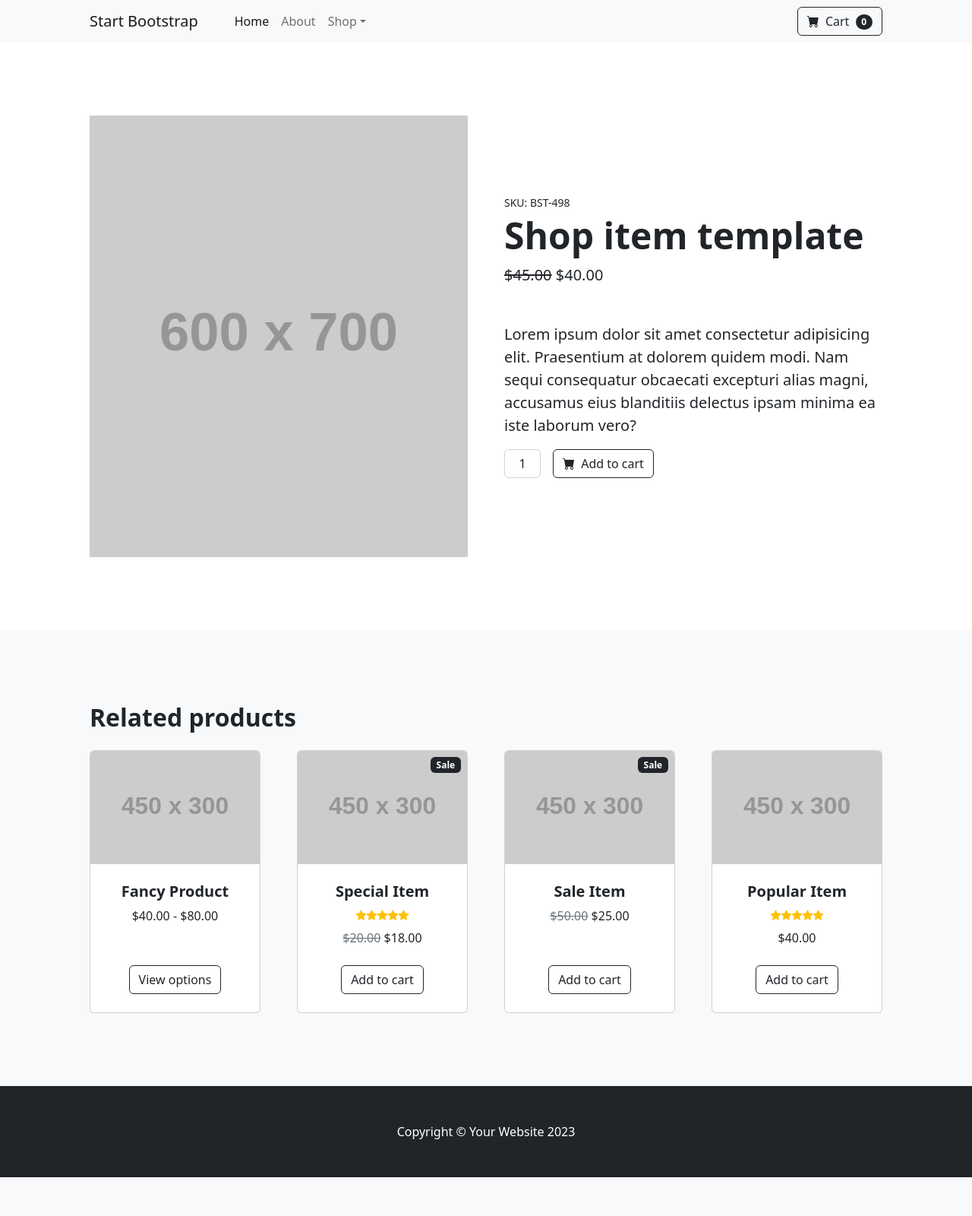
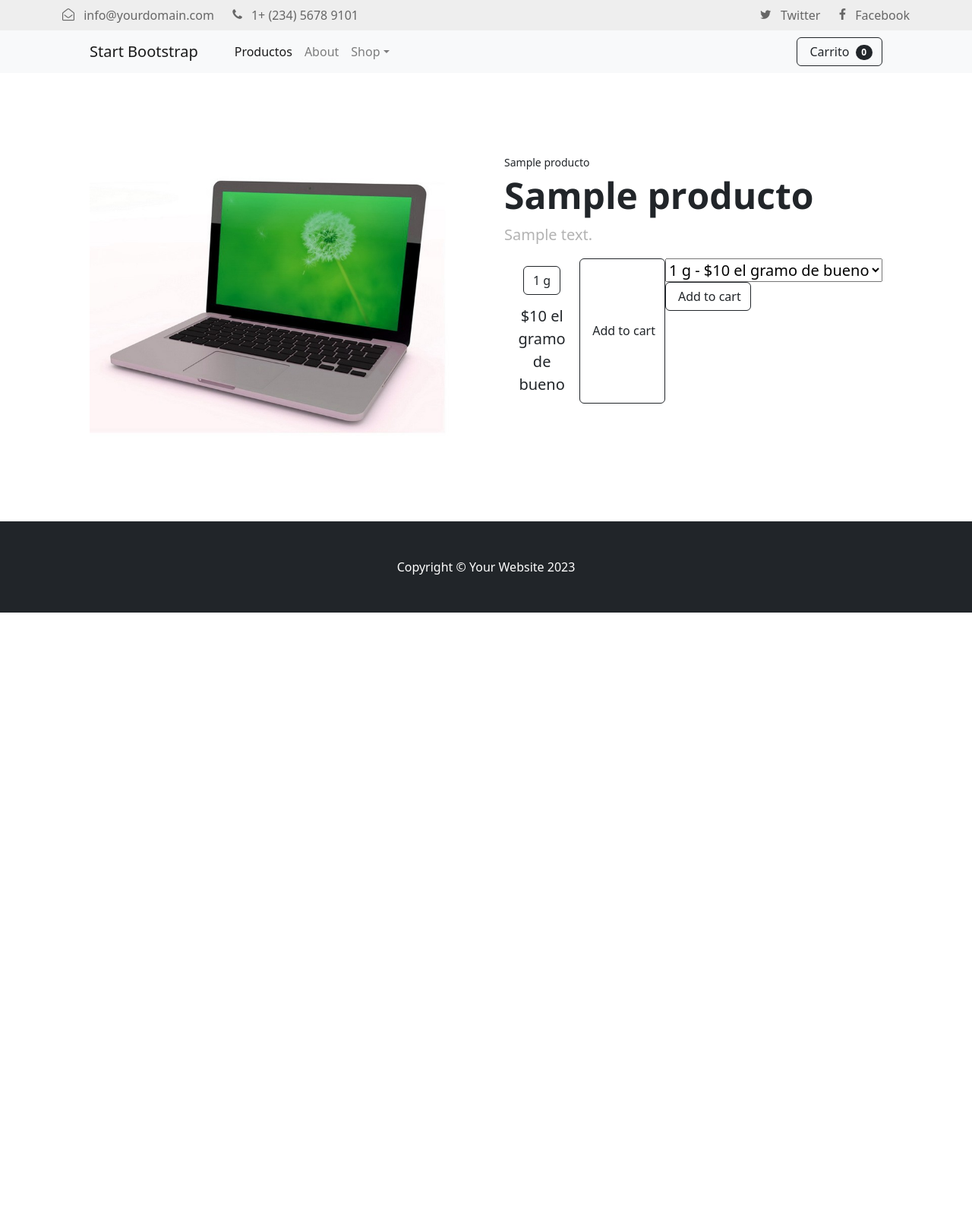
Before and after one commit to EgoitzAB/Project_Django, a Django app: a page that uses compra/urls.py in a window 1280 px wide. Shown: the whole page at 76% size. Before the commit the page ends 1549 px from the top, so only its background shows below. Run offline with Django 4.2, Linux system fonts and the light colour scheme; tables that the repository leaves empty hold one stand-in row (values such as "Sample post"); grey boxes labelled with a size stand in for pictures from a placeholder-image service; parts of the project's set-up code (start-up, migrations or seed data) failed here and were passed over; some libraries are stand-ins or nearby versions; some web fonts are replaced.

Commit message:
basic templates and urls done, carrito unfinished need auth

```diff
--- a/compra/urls.py
+++ b/compra/urls.py
@@ -1,5 +1,5 @@
 from django.urls import path
-from .views import create_checkout_session, carrito
+from .views import create_checkout_session, carrito, agregar_producto, eliminar_producto, restar_producto, limpiar_carrito
 from django.conf import settings
 import stripe
 
@@ -7,13 +7,9 @@ app_name = "compra"
 
 urlpatterns = [
         path('create-checkout-session/', create_checkout_session, name="create-checkout-session"),
-        path('cart/add/<int:id>/', views.cart_add, name='cart_add'),
-        path('cart/item_clear/<int:id>/', views.item_clear, name='item_clear'),
-        path('cart/item_increment/<int:id>/',
-                views.item_increment, name='item_increment'),
-        path('cart/item_decrement/<int:id>/',
-                views.item_decrement, name='item_decrement'),
-        path('cart/cart_clear/', views.cart_clear, name='cart_clear'),
-        path('cart/cart-detail/',views.cart_detail,name='cart_detail'),
-
+        path('carrito/', carrito, name="carrito"),
+        path('agregar/', agregar_producto, name="agregar"),
+        path('eliminar/<int:producto_id>/', eliminar_producto, name="eliminar"),
+        path('restar/<int:producto_id>/', restar_producto, name="restar"),
+        path('limpiar/', limpiar_carrito, name="limpiar"),
 ]
--- a/exercise_django/settings.py
+++ b/exercise_django/settings.py
@@ -71,6 +71,8 @@ TEMPLATES = [
                 'django.template.context_processors.request',
                 'django.contrib.auth.context_processors.auth',
                 'django.contrib.messages.context_processors.messages',
+
+                'compra.context_processor.carrito_total'
             ],
         },
     },
--- a/templates/pages/index.html
+++ /dev/null
@@ -1,187 +0,0 @@
-
-<!DOCTYPE html>
-{% load static %}
-<html lang="en">
-    <head>
-        <meta charset="utf-8" />
-        <meta name="viewport" content="width=device-width, initial-scale=1, shrink-to-fit=no" />
-        <meta name="description" content="" />
-        <meta name="author" content="" />
-        <title>Shop Item - Start Bootstrap Template</title>
-        <!-- Favicon-->
-        <link rel="icon" type="image/x-icon" href="{% static '/assets/favicon.ico' %}" />
-        <!-- Bootstrap icons-->
-        <link href="https://cdn.jsdelivr.net/npm/bootstrap-icons@1.5.0/font/bootstrap-icons.css" rel="stylesheet" />
-        <!-- Core theme CSS (includes Bootstrap)-->
-        <link href="{% static 'css/styles1.css' %}" rel="stylesheet" />
-    </head>
-    <body>
-        <!-- Navigation-->
-        <nav class="navbar navbar-expand-lg navbar-light bg-light">
-            <div class="container px-4 px-lg-5">
-                <a class="navbar-brand" href="#!">Start Bootstrap</a>
-                <button class="navbar-toggler" type="button" data-bs-toggle="collapse" data-bs-target="#navbarSupportedContent" aria-controls="navbarSupportedContent" aria-expanded="false" aria-label="Toggle navigation"><span class="navbar-toggler-icon"></span></button>
-                <div class="collapse navbar-collapse" id="navbarSupportedContent">
-                    <ul class="navbar-nav me-auto mb-2 mb-lg-0 ms-lg-4">
-                        <li class="nav-item"><a class="nav-link active" aria-current="page" href="#!">Home</a></li>
-                        <li class="nav-item"><a class="nav-link" href="#!">About</a></li>
-                        <li class="nav-item dropdown">
-                            <a class="nav-link dropdown-toggle" id="navbarDropdown" href="#" role="button" data-bs-toggle="dropdown" aria-expanded="false">Shop</a>
-                            <ul class="dropdown-menu" aria-labelledby="navbarDropdown">
-                                <li><a class="dropdown-item" href="#!">All Products</a></li>
-                                <li><hr class="dropdown-divider" /></li>
-                                <li><a class="dropdown-item" href="#!">Popular Items</a></li>
-                                <li><a class="dropdown-item" href="#!">New Arrivals</a></li>
-                            </ul>
-                        </li>
-                    </ul>
-                    <form class="d-flex">
-                        <button class="btn btn-outline-dark" type="submit">
-                            <i class="bi-cart-fill me-1"></i>
-                            Cart
-                            <span class="badge bg-dark text-white ms-1 rounded-pill">0</span>
-                        </button>
-                    </form>
-                </div>
-            </div>
-        </nav>
-        <!-- Product section-->
-        <section class="py-5">
-            <div class="container px-4 px-lg-5 my-5">
-                <div class="row gx-4 gx-lg-5 align-items-center">
-                    <div class="col-md-6"><img class="card-img-top mb-5 mb-md-0" src="https://dummyimage.com/600x700/dee2e6/6c757d.jpg" alt="..." /></div>
-                    <div class="col-md-6">
-                        <div class="small mb-1">SKU: BST-498</div>
-                        <h1 class="display-5 fw-bolder">Shop item template</h1>
-                        <div class="fs-5 mb-5">
-                            <span class="text-decoration-line-through">$45.00</span>
-                            <span>$40.00</span>
-                        </div>
-                        <p class="lead">Lorem ipsum dolor sit amet consectetur adipisicing elit. Praesentium at dolorem quidem modi. Nam sequi consequatur obcaecati excepturi alias magni, accusamus eius blanditiis delectus ipsam minima ea iste laborum vero?</p>
-                        <div class="d-flex">
-                            <input class="form-control text-center me-3" id="inputQuantity" type="num" value="1" style="max-width: 3rem" />
-                            <button class="btn btn-outline-dark flex-shrink-0" type="button">
-                                <i class="bi-cart-fill me-1"></i>
-                                Add to cart
-                            </button>
-                        </div>
-                    </div>
-                </div>
-            </div>
-        </section>
-        <!-- Related items section-->
-        <section class="py-5 bg-light">
-            <div class="container px-4 px-lg-5 mt-5">
-                <h2 class="fw-bolder mb-4">Related products</h2>
-                <div class="row gx-4 gx-lg-5 row-cols-2 row-cols-md-3 row-cols-xl-4 justify-content-center">
-                    <div class="col mb-5">
-                        <div class="card h-100">
-                            <!-- Product image-->
-                            <img class="card-img-top" src="https://dummyimage.com/450x300/dee2e6/6c757d.jpg" alt="..." />
-                            <!-- Product details-->
-                            <div class="card-body p-4">
-                                <div class="text-center">
-                                    <!-- Product name-->
-                                    <h5 class="fw-bolder">Fancy Product</h5>
-                                    <!-- Product price-->
-                                    $40.00 - $80.00
-                                </div>
-                            </div>
-                            <!-- Product actions-->
-                            <div class="card-footer p-4 pt-0 border-top-0 bg-transparent">
-                                <div class="text-center"><a class="btn btn-outline-dark mt-auto" href="#">View options</a></div>
-                            </div>
-                        </div>
-                    </div>
-                    <div class="col mb-5">
-                        <div class="card h-100">
-                            <!-- Sale badge-->
-                            <div class="badge bg-dark text-white position-absolute" style="top: 0.5rem; right: 0.5rem">Sale</div>
-                            <!-- Product image-->
-                            <img class="card-img-top" src="https://dummyimage.com/450x300/dee2e6/6c757d.jpg" alt="..." />
-                            <!-- Product details-->
-                            <div class="card-body p-4">
-                                <div class="text-center">
-                                    <!-- Product name-->
-                                    <h5 class="fw-bolder">Special Item</h5>
-                                    <!-- Product reviews-->
-                                    <div class="d-flex justify-content-center small text-warning mb-2">
-                                        <div class="bi-star-fill"></div>
-                                        <div class="bi-star-fill"></div>
-                                        <div class="bi-star-fill"></div>
-                                        <div class="bi-star-fill"></div>
-                                        <div class="bi-star-fill"></div>
-                                    </div>
-                                    <!-- Product price-->
-                                    <span class="text-muted text-decoration-line-through">$20.00</span>
-                                    $18.00
-                                </div>
-                            </div>
-                            <!-- Product actions-->
-                            <div class="card-footer p-4 pt-0 border-top-0 bg-transparent">
-                                <div class="text-center"><a class="btn btn-outline-dark mt-auto" href="#">Add to cart</a></div>
-                            </div>
-                        </div>
-                    </div>
-                    <div class="col mb-5">
-                        <div class="card h-100">
-                            <!-- Sale badge-->
-                            <div class="badge bg-dark text-white position-absolute" style="top: 0.5rem; right: 0.5rem">Sale</div>
-                            <!-- Product image-->
-                            <img class="card-img-top" src="https://dummyimage.com/450x300/dee2e6/6c757d.jpg" alt="..." />
-                            <!-- Product details-->
-                            <div class="card-body p-4">
-                                <div class="text-center">
-                                    <!-- Product name-->
-                                    <h5 class="fw-bolder">Sale Item</h5>
-                                    <!-- Product price-->
-                                    <span class="text-muted text-decoration-line-through">$50.00</span>
-                                    $25.00
-                                </div>
-                            </div>
-                            <!-- Product actions-->
-                            <div class="card-footer p-4 pt-0 border-top-0 bg-transparent">
-                                <div class="text-center"><a class="btn btn-outline-dark mt-auto" href="#">Add to cart</a></div>
-                            </div>
-                        </div>
-                    </div>
-                    <div class="col mb-5">
-                        <div class="card h-100">
-                            <!-- Product image-->
-                            <img class="card-img-top" src="https://dummyimage.com/450x300/dee2e6/6c757d.jpg" alt="..." />
-                            <!-- Product details-->
-                            <div class="card-body p-4">
-                                <div class="text-center">
-                                    <!-- Product name-->
-                                    <h5 class="fw-bolder">Popular Item</h5>
-                                    <!-- Product reviews-->
-                                    <div class="d-flex justify-content-center small text-warning mb-2">
-                                        <div class="bi-star-fill"></div>
-                                        <div class="bi-star-fill"></div>
-                                        <div class="bi-star-fill"></div>
-                                        <div class="bi-star-fill"></div>
-                                        <div class="bi-star-fill"></div>
-                                    </div>
-                                    <!-- Product price-->
-                                    $40.00
-                                </div>
-                            </div>
-                            <!-- Product actions-->
-                            <div class="card-footer p-4 pt-0 border-top-0 bg-transparent">
-                                <div class="text-center"><a class="btn btn-outline-dark mt-auto" href="#">Add to cart</a></div>
-                            </div>
-                        </div>
-                    </div>
-                </div>
-            </div>
-        </section>
-        <!-- Footer-->
-        <footer class="py-5 bg-dark">
-            <div class="container"><p class="m-0 text-center text-white">Copyright &copy; Your Website 2023</p></div>
-        </footer>
-        <!-- Bootstrap core JS-->
-        <script src="https://cdn.jsdelivr.net/npm/bootstrap@5.2.3/dist/js/bootstrap.bundle.min.js"></script>
-        <!-- Core theme JS-->
-        <script src="{% static 'js/scripts.js' %}"></script>
-    </body>
-</html>
--- a/templates/pages/navbar.html
+++ b/templates/pages/navbar.html
@@ -35,55 +35,38 @@
   </div>
 </div>
 
-<header class="site-navbar js-sticky-header site-navbar-target" role="banner">
-
-  <div class="container">
-    <div class="row align-items-center position-relative">
-
-
-      <div class="site-logo">
-        <a href="index.html" class="text-black"><span class="text-primary">Brand</a>
     </div>
-
-      <div class="col-12">
-        <nav class="site-navigation text-right ml-auto " role="navigation">
-
-          <ul class="site-menu main-menu js-clone-nav ml-auto d-none d-lg-block">
-            <li><a href="{% url 'tienda:listado' %}" class="nav-link">Home</a>
-            </li>
-            <li><a href="#services-section" class="nav-link">Services</a></li>
-
-
-            <li class="has-children">
-              <a href="#about-section" class="nav-link">About Us</a>
-              <ul class="dropdown arrow-top">
-                <li><a href="#team-section" class="nav-link">Team</a></li>
-                <li><a href="#pricing-section" class="nav-link">Pricing</a></li>
-                <li><a href="#faq-section" class="nav-link">FAQ</a></li>
-                <li class="has-children">
-                  <a href="#">More Links</a>
-                  <ul class="dropdown">
-                    <li><a href="#">Menu One</a></li>
-                    <li><a href="#">Menu Two</a></li>
-                    <li><a href="#">Menu Three</a></li>
+  </div>
+          <!-- Navigation-->
+          <nav class="navbar navbar-expand-lg navbar-light bg-light">
+            <div class="container px-4 px-lg-5">
+                <a class="navbar-brand" href="#!">Start Bootstrap</a>
+                <button class="navbar-toggler" type="button" data-bs-toggle="collapse" data-bs-target="#navbarSupportedContent" aria-controls="navbarSupportedContent" aria-expanded="false" aria-label="Toggle navigation"><span class="navbar-toggler-icon"></span></button>
+                <div class="collapse navbar-collapse" id="navbarSupportedContent">
+                    <ul class="navbar-nav me-auto mb-2 mb-lg-0 ms-lg-4">
+                        <li class="nav-item"><a class="nav-link active" aria-current="page" href="{% url 'tienda:listado'%}">Productos</a></li>
+                        <li class="nav-item"><a class="nav-link" href="#!">About</a></li>
+                        <li class="nav-item dropdown">
+                            <a class="nav-link dropdown-toggle" id="navbarDropdown" href="#" role="button" data-bs-toggle="dropdown" aria-expanded="false">Shop</a>
+                            <ul class="dropdown-menu" aria-labelledby="navbarDropdown">
+                                <li><a class="dropdown-item" href="#!">All Products</a></li>
+                                <li><hr class="dropdown-divider" /></li>
+                                <li><a class="dropdown-item" href="#!">Popular Items</a></li>
+                                <li><a class="dropdown-item" href="#!">New Arrivals</a></li>
                             </ul>
                         </li>
                     </ul>
-            </li>
-
-            <li><a href="#why-us-section" class="nav-link">Why Us</a></li>
-
-            <li><a href="#testimonials-section" class="nav-link">Testimonials</a></li>
-            <li><a href="#blog-section" class="nav-link">Blog</a></li>
-            <li><a href="#contact-section" class="nav-link">Contact</a></li>
-          </ul>
+                    <form class="d-flex" action="{% url 'compra:carrito' %}">
+                        <button class="btn btn-outline-dark" type="submit">
+                            <i class="bi-cart-fill me-1"></i>
+                            Carrito
+                            <span class="badge bg-dark text-white ms-1 rounded-pill">0</span>
+                        </button>
+                    </form>
+                </div>
+            </div>
         </nav>
 
         </div>
-
-      <div class="toggle-button d-inline-block d-lg-none"><a href="#" class="site-menu-toggle py-5 js-menu-toggle text-black active"><span class="icon-menu h3"></span></a></div>
-
         </div>
-  </div>
-
 </header>
--- a/tienda/admin.py
+++ b/tienda/admin.py
@@ -6,19 +6,20 @@ from .models import Producto, Precio_stock
 
 class PreciosInLine(admin.TabularInline):
     model = Precio_stock
+    extra = 1
 
 class ProductoAdmin(admin.ModelAdmin):
     # ... other configurations ...
 
     def get_precios(self, obj):
         precios = obj.precios.all()
-        return precios if precios.exists() else None
+        return ", ".join(str(p.precio) for p in precios) if precios.exists() else None
 
     # Define descripciones personalizadas para las columnas
     get_precios.short_description = "Precios"
 
     # Utiliza los métodos en list_display
-    list_display = ("name", "get_precios",)  # Use "name" or other valid fields of the Producto model
+    list_display = ("name", "get_precios",)
     prepopulated_fields = {"slug": ("name",)}
     inlines = [PreciosInLine]
 
--- a/tienda/models.py
+++ b/tienda/models.py
@@ -40,7 +40,7 @@ class Producto(models.Model):
 
 class Precio_stock(models.Model):
 
-    producto = models.ForeignKey(Producto, on_delete=models.CASCADE, related_name="precio")
+    producto = models.ForeignKey(Producto, on_delete=models.CASCADE, related_name="precios")
     precio = models.SmallIntegerField(blank=True, null=True)
     peso = models.SmallIntegerField(blank=True, null=True)
     stock = models.PositiveIntegerField(blank=True, null=True)
--- a/tienda/templates/tienda/detalle.html
+++ b/tienda/templates/tienda/detalle.html
@@ -1,7 +1,103 @@
 {% extends 'pages/base.html' %}
 {% load static %}
+{% block extrahead %}
+<style>
+/* Estilo para el contenedor del producto */
+.product {
+  display: inline-block;
+  margin: 10px;
+  text-align: center;
+}
+
+/* Estilo para ocultar el botón de radio visualmente pero mantenerlo interactivo */
+.visually-hidden {
+  position: absolute;
+  clip: rect(0 0 0 0);
+  pointer-events: none;
+}
+
+/* Estilo para el botón con apariencia de botón */
+.btn {
+  display: inline-block;
+  padding: 5px 10px;
+  background-color: #f0f0f0;
+  border: 1px solid #ccc;
+  cursor: pointer;
+}
+
+/* Estilo para la etiqueta del botón */
+.btn-label {
+  display: block;
+}
+
+/* Estilo para el precio */
+.price {
+  display: none;
+  margin-top: 5px; /* Espaciado entre el botón y el precio */
+}
+
+/* Mostrar el precio cuando el botón está seleccionado */
+.visually-hidden:checked + .btn-label + .price {
+  display: block;
+}
+
+  </style>
+{% endblock extrahead %}
 {% block navbar %}
 {% include 'pages/navbar.html' %}
 {% endblock navbar %}
 {% block content %}
+        <!-- Product section-->
+        <section class="py-5">
+            <div class="container px-4 px-lg-5 my-5">
+                <div class="row gx-4 gx-lg-5 align-items-center">
+                    <div class="col-md-6"><img class="card-img-top mb-5 mb-md-0" src="{% static '/images/146-Equipo-informatico-3720195620.jpeg' %}" alt="imagen de prueba" /></div>
+                    <div class="col-md-6">
+                        <div class="small mb-1">{{ object.name }}</div>
+                        <h1 class="display-5 fw-bolder">{{ object.name }}</h1>
+                        <div class="fs-5 mb-5">
+                        <p class="lead">{{ object.description }}</p>
+                        <div class="d-flex">
+
+
+                            {% for datos in object.precios.all %}
+                                <div class="product">
+                                    <input type="radio" class="btn-check visually-hidden" name="add-to-cart" id="{{datos.id}}" autocomplete="off" {% if forloop.first %}checked{% endif %}>
+                                    <label class="btn btn-label" for="{{datos.id}}">{{ datos.peso }} g</label>
+                                    <div class="price">${{ datos.precio }} el gramo de bueno</div>
+                                </div>
+                            {% endfor %}
+                            <button class="btn btn-outline-dark flex-shrink-0" type="button">
+                                <i class="bi-cart-fill me-1"></i>
+                                Add to cart
+                            </button>
+                            <form method="post" action="{% url 'compra:agregar' %}">
+                                {% csrf_token %}
+                                <select name="producto_id">
+                                  {% for datos in object.precios.all %}
+                                    <option value="{{ datos.id }}">{{ datos.peso }} g - ${{ datos.precio }} el gramo de bueno</option>
+                                  {% endfor %}
+                                </select>
+                                <button type="submit" class="btn btn-outline-dark flex-shrink-0">
+                                  <i class="bi-cart-fill me-1"></i>
+                                  Add to cart
+                                </button>
+                              </form>
+
+                    </div>
+                </div>
+            </div>
+        </section>
 {% endblock content %}
+{% block footer %}
+<!-- Footer-->
+<footer class="py-5 bg-dark">
+    <div class="container"><p class="m-0 text-center text-white">Copyright &copy; Your Website 2023</p></div>
+</footer>
+{% endblock footer %}
+{% block javascript %}
+        <!-- Bootstrap core JS-->
+        <script src="https://cdn.jsdelivr.net/npm/bootstrap@5.2.3/dist/js/bootstrap.bundle.min.js"></script>
+        <!-- Core theme JS-->
+        <script src="{% static 'js/scripts.js' %}"></script>
+{% endblock javascript %}
--- a/tienda/templates/tienda/index.html
+++ b/tienda/templates/tienda/index.html
@@ -14,9 +14,6 @@ Website Menu #4
 {% endblock navbar %}
 
 {% block content %}
-TEST TESt
-
-
 
 <div class="hero" style="background-image: url('static/images/hero_1.jpg');"></div>
 {% endblock content %}
--- a/tienda/views.py
+++ b/tienda/views.py
@@ -7,6 +7,7 @@ from django.core.paginator import Paginator
 from tienda.models import Producto
 from tienda.forms import ProductoModelForm
 from django.conf import settings
+from compra.context_processor import carrito_total
 
 # Create your views here.
 
@@ -63,7 +64,7 @@ class CategoriasView(ListView):
 
 class ProductoDetailView(DetailView):
     model = Producto
-    template_name = 'pages/index.html'
+    template_name = 'tienda/detalle.html'
 
     def get_context_data(self, **kwargs):
         context = super().get_context_data(**kwargs)
```
Also changed, not shown: compra/carrito.py (added, +62 -0 lines), compra/context_processor.py (added, +8 -0 lines), compra/templates/compra/carrito.html (added, +28 -0 lines), compra/views.py (+35 -3 lines), tienda/templates/tienda/listado.html (+10 -15 lines), tienda/templates/tienda/test.html (deleted, +0 -121 lines), 1 other file. Lines whose indentation alone changed are shown as unchanged.
